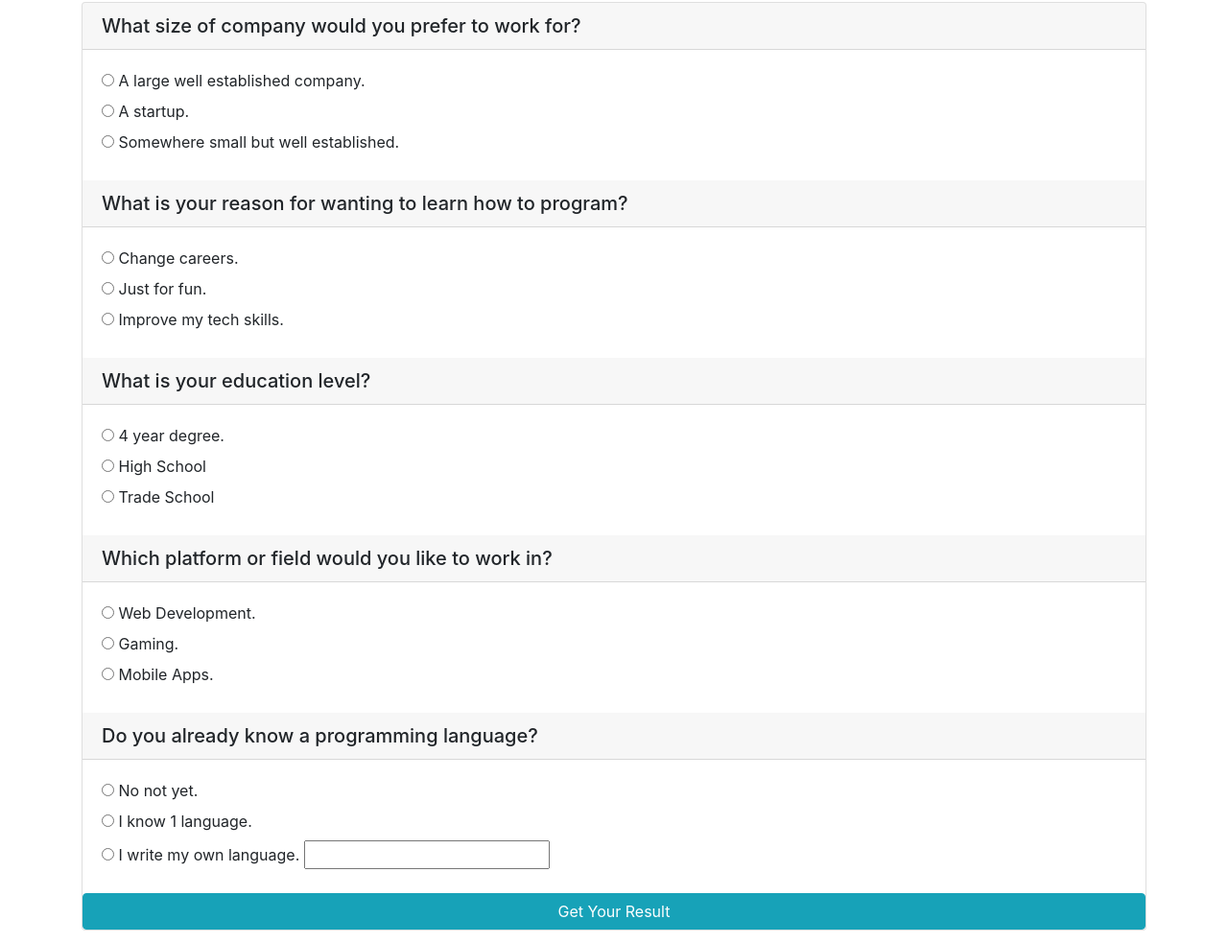
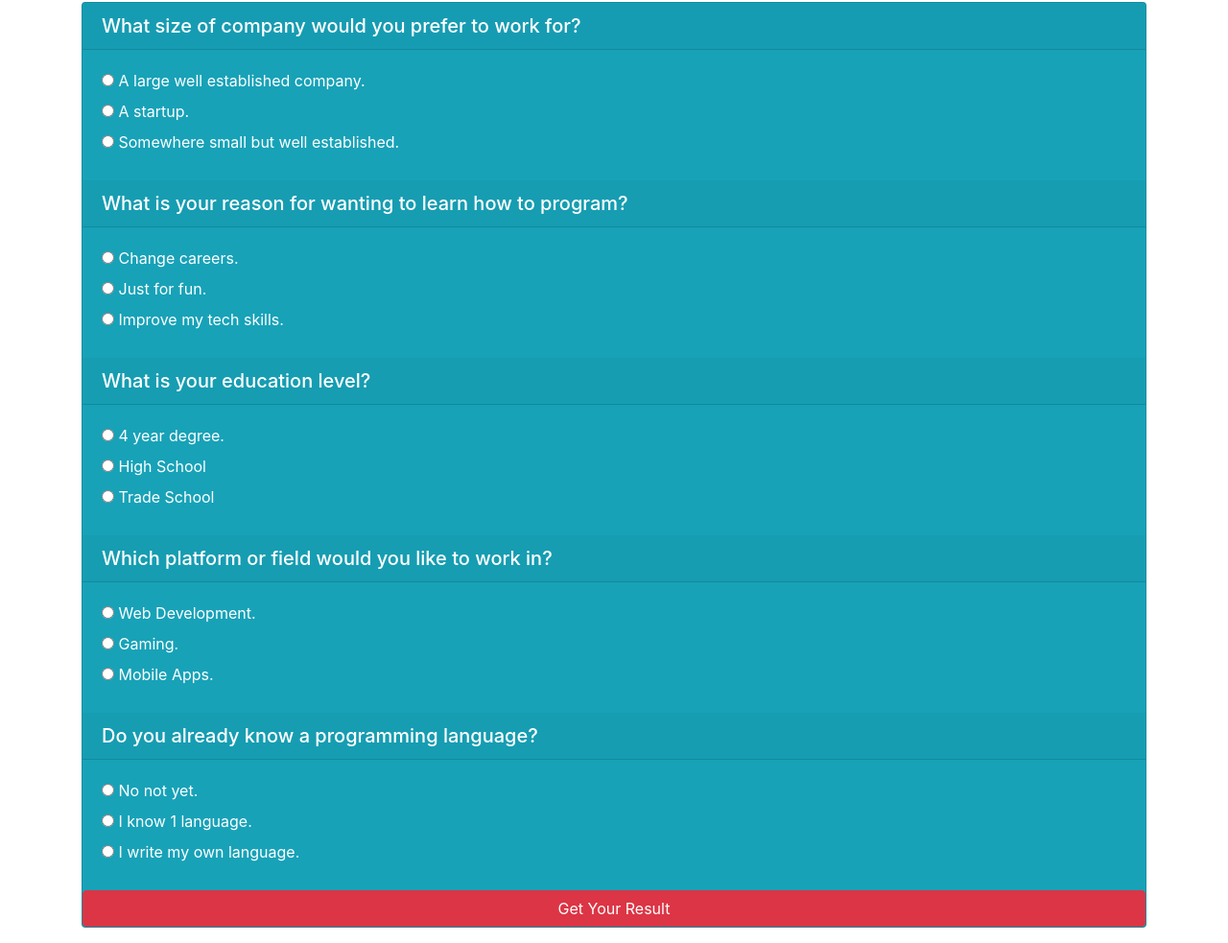
Before and after one commit to smoody0208/week-2-project, a plain HTML site: page index.html in a window 1280 px wide. Shown: the part 342-1325 px from the top of the page at 96% size. Drawn offline with nearby package versions, Linux system fonts and the light colour scheme.

Commit message:
Add color to card class

```diff
--- a/index.html
+++ b/index.html
@@ -21,7 +21,7 @@
           <label for="person1">Please enter your name to get started:</label>
           <input id="person1" class="form-control" type="text">
         </div>
-        <div class="card">
+        <div class="card text-white bg-info mb-3">
           <h5 class="card-header">What size of company would you prefer to work for?</h5>
           <div class="card-body">
             <div class="card-text">
@@ -134,11 +134,10 @@
                   <input type="radio" name="question5" value="many">
                   I write my own language.
                 </label>
-                <input type="text" name="sum" />
               </div>
             </div>
           </div>
-          <button type="button" class="btn btn-info">Get Your Result</button>
+          <button type="button" class="btn btn-danger">Get Your Result</button>
         </div>
       </form>
     </div>
```
